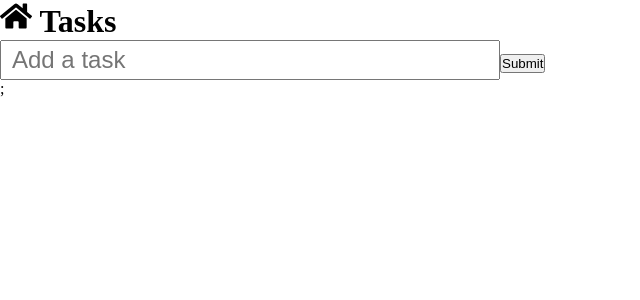
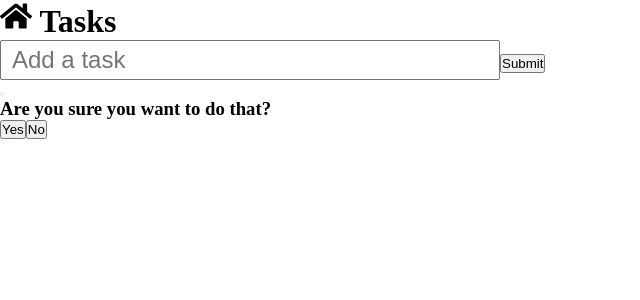
Before and after one commit to Alforoan/reactTesting, a React (Create React App) app: page / in a window 1280 px wide. Shown: the top 300 px of the page, without its empty margins (0-640 px from the left). Built offline with nearby package versions, Linux system fonts and the light colour scheme.

Commit message:
add warning component and passing in props to give user a warning before he/she is able to clear

```diff
--- a/src/components/List.js
+++ b/src/components/List.js
@@ -11,7 +11,6 @@ const List = ({ tasks }) => {
           </article>
         );
       })}
-      ;
     </div>
   );
 };
--- a/src/components/Tasks.js
+++ b/src/components/Tasks.js
@@ -1,17 +1,26 @@
 import React from "react";
-import { FaHome } from "react-icons/fa";
+import { FaHome, FaSmile } from "react-icons/fa";
 import List from "./List";
+import Warning from "./Warning";
 
 function Tasks() {
   const [message, setMessage] = React.useState("");
   const [task, setTask] = React.useState("");
   const [list, setList] = React.useState([]);
+  const [clear, setClear] = React.useState(false);
 
   const handleSubmit = (e) => {
     e.preventDefault();
     const newTask = { id: new Date().getTime().toString(), title: message };
     setList([...list, newTask]);
     setMessage("");
+  };
+  const handleClick = () => {
+    setClear(true);
+  };
+  const handleWarningClick = () => {
+    console.log("testing");
+    setList([]);
   };
 
   return (
@@ -20,10 +29,11 @@ function Tasks() {
         <FaHome /> Tasks
       </h1>
       <div>{task}</div>
-      <form onSubmit={() => handleSubmit()} type="submit">
+      <form onSubmit={handleSubmit}>
         <input
           className="task-form"
           onChange={(e) => setMessage(e.target.value)}
+          value={message}
           type="text"
           placeholder="Add a task"
         />
@@ -32,8 +42,11 @@ function Tasks() {
       <div>
         <List tasks={list} />
       </div>
+      <button> </button>
+      <Warning onClick={handleWarningClick} />
     </div>
   );
 }
 
+//onClick={() => handleClick()}>{"Clear All"}
 export default Tasks;
--- /dev/null
+++ b/src/components/Warning.js
@@ -0,0 +1,15 @@
+import React from "react";
+
+const Warning = (props) => {
+  return (
+    <main>
+      <div>
+        <h3>Are you sure you want to do that?</h3>
+      </div>
+      <button onClick={props.handleWarningClick}>Yes</button>
+      <button>No</button>
+    </main>
+  );
+};
+
+export default Warning;
```
